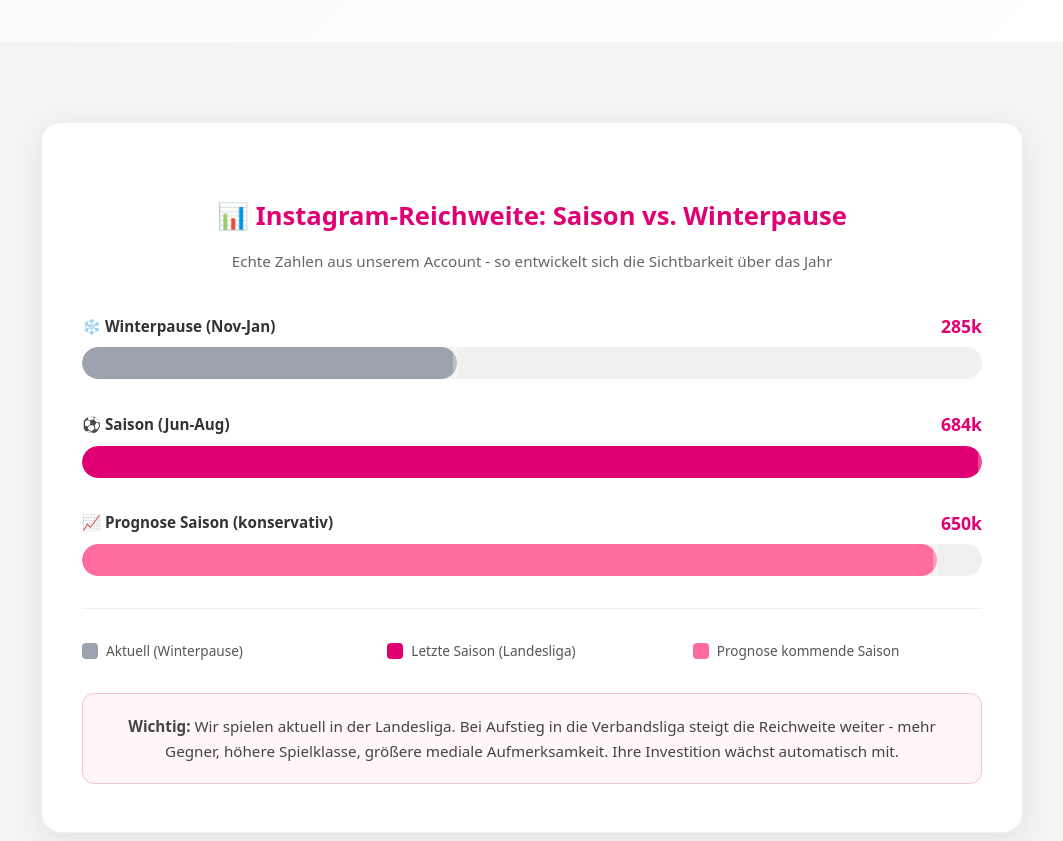
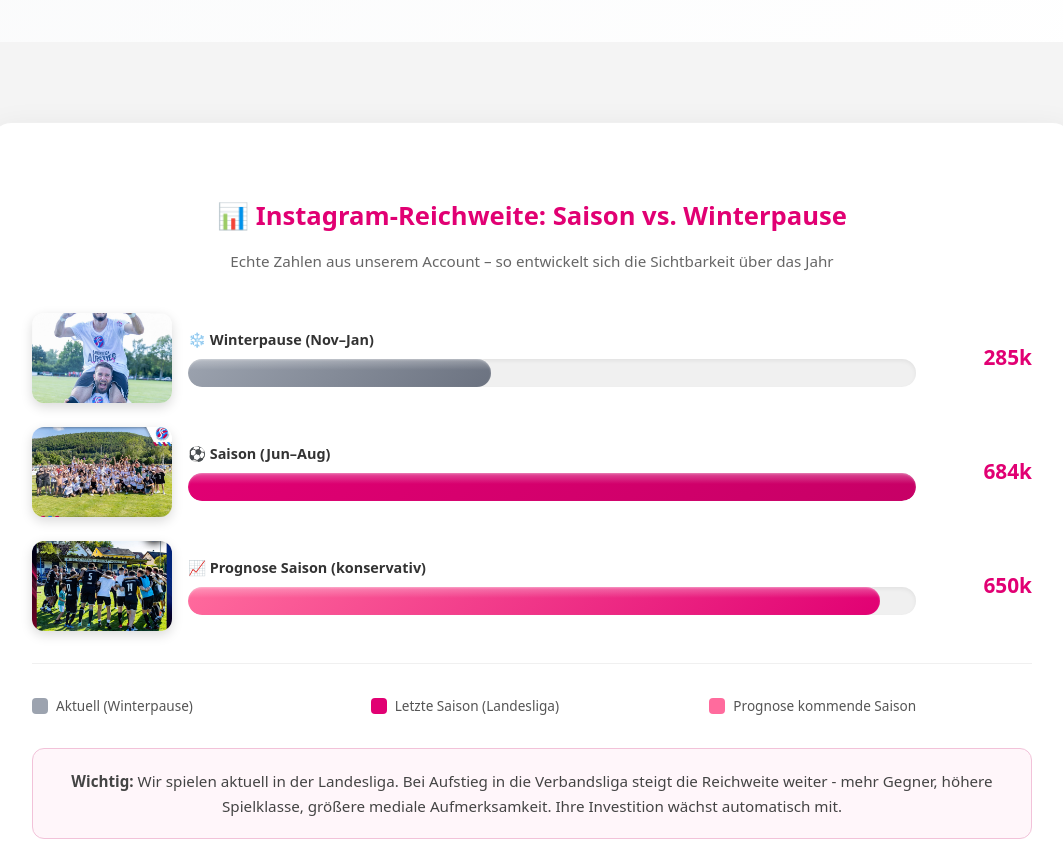
Before and after one commit to BigPun86/sportclub, a React (Vite) app: page /sponsoring in a window 1280 px wide. Shown: the part 7240-8081 px from the top of the page, without its empty margins (108-1171 px from the left). Built offline with nearby package versions, Linux system fonts and the light colour scheme.

Commit message:
feat: Finale Optimierungen - Instagram-Chart mit Mannschaftsfotos, Bus-Werbung vereinfacht, Fuchsbau präsentiert

```diff
--- a/src/components/InstagramChart.tsx
+++ b/src/components/InstagramChart.tsx
@@ -1,4 +1,5 @@
 import styled from "styled-components";
+import { getHeroImage } from "../utils/imageLoader";
 
 const ChartContainer = styled.div`
   background: white;
@@ -6,7 +7,7 @@ const ChartContainer = styled.div`
   padding: 2rem 1.5rem;
   box-shadow: 0 8px 32px rgba(0, 0, 0, 0.08);
   border: 1px solid #f0f0f0;
-  max-width: 900px;
+  max-width: 1000px;
   margin: 0 auto;
 
   @media (min-width: 768px) {
@@ -33,61 +34,91 @@ const ChartSubtitle = styled.p`
 const BarsContainer = styled.div`
   display: flex;
   flex-direction: column;
-  gap: 2rem;
+  gap: 1.5rem;
   margin-bottom: 2rem;
 `;
 
 const BarRow = styled.div`
+  display: grid;
+  grid-template-columns: 140px 1fr 100px;
+  gap: 1rem;
+  align-items: center;
+
+  @media (max-width: 768px) {
+    grid-template-columns: 1fr;
+    gap: 0.75rem;
+  }
+`;
+
+const BarImage = styled.img`
+  width: 140px;
+  height: 90px;
+  object-fit: cover;
+  border-radius: 12px;
+  box-shadow: 0 4px 12px rgba(0, 0, 0, 0.15);
+
+  @media (max-width: 768px) {
+    width: 100%;
+    height: 120px;
+  }
+`;
+
+const BarContent = styled.div`
   display: flex;
   flex-direction: column;
   gap: 0.5rem;
+  flex: 1;
 `;
 
 const BarLabel = styled.div`
-  display: flex;
-  justify-content: space-between;
-  align-items: center;
-  font-size: 0.95rem;
-  font-weight: 600;
+  font-size: 0.9rem;
+  font-weight: 700;
   color: #333;
-
-  span:first-child {
   display: flex;
   align-items: center;
   gap: 0.5rem;
-  }
-
-  span:last-child {
-    color: #e10073;
-    font-weight: 800;
-    font-size: 1.1rem;
-  }
 `;
 
 const BarTrack = styled.div`
   background: #f0f0f0;
   border-radius: 9999px;
-  height: 32px;
+  height: 28px;
   overflow: hidden;
   position: relative;
+  box-shadow: inset 0 2px 4px rgba(0, 0, 0, 0.06);
 `;
 
-const BarFill = styled.div<{ $percent: number; $color: string }>`
-  background: ${({ $color }) => $color};
+const BarFill = styled.div<{ $percent: number; $gradient: string }>`
+  background: ${({ $gradient }) => $gradient};
   height: 100%;
   width: ${({ $percent }) => $percent}%;
   border-radius: 9999px;
-  transition: width 0.8s cubic-bezier(0.4, 0, 0.2, 1);
+  transition: width 1s cubic-bezier(0.4, 0, 0.2, 1);
   position: relative;
+  box-shadow: inset 0 1px 2px rgba(255, 255, 255, 0.3);
 
   &::after {
     content: "";
     position: absolute;
     top: 0;
+    left: 0;
     right: 0;
-    width: 4px;
-    height: 100%;
-    background: rgba(255, 255, 255, 0.3);
+    height: 40%;
+    background: linear-gradient(to bottom, rgba(255,255,255,0.3), transparent);
+    border-radius: 9999px 9999px 0 0;
+  }
+`;
+
+const BarValue = styled.div`
+  font-size: 1.3rem;
+  font-weight: 900;
+  color: #e10073;
+  text-align: right;
+  white-space: nowrap;
+
+  @media (max-width: 768px) {
+    text-align: center;
+    font-size: 1.5rem;
   }
 `;
 
@@ -130,22 +161,25 @@ const HighlightBox = styled.div`
 
 const chartData = [
   {
-    label: "Winterpause (Nov-Jan)",
+    label: "Winterpause (Nov–Jan)",
     value: 285000,
-    color: "#9ca3af",
+    gradient: "linear-gradient(135deg, #9ca3af, #6b7280)",
     icon: "❄️",
+    image: getHeroImage("herren/herren_8"),
   },
   {
-    label: "Saison (Jun-Aug)",
+    label: "Saison (Jun–Aug)",
     value: 684000,
-    color: "#e10073",
+    gradient: "linear-gradient(135deg, #e10073, #c70066)",
     icon: "⚽",
+    image: getHeroImage("herren/herren_6"),
   },
   {
     label: "Prognose Saison (konservativ)",
     value: 650000,
-    color: "#ff6b9d",
+    gradient: "linear-gradient(135deg, #ff6b9d, #e10073)",
     icon: "📈",
+    image: getHeroImage("herren/herren_16"),
   },
 ];
 
@@ -156,23 +190,24 @@ export default function InstagramChart() {
     <ChartContainer>
       <ChartTitle>📊 Instagram-Reichweite: Saison vs. Winterpause</ChartTitle>
       <ChartSubtitle>
-        Echte Zahlen aus unserem Account - so entwickelt sich die Sichtbarkeit über das Jahr
+        Echte Zahlen aus unserem Account – so entwickelt sich die Sichtbarkeit über das Jahr
       </ChartSubtitle>
       <BarsContainer>
         {chartData.map((bar) => (
           <BarRow key={bar.label}>
+            <BarImage src={bar.image} alt={bar.label} />
+            <BarContent>
               <BarLabel>
-              <span>
                 {bar.icon} {bar.label}
-              </span>
-              <span>{(bar.value / 1000).toFixed(0)}k</span>
               </BarLabel>
               <BarTrack>
                 <BarFill
                   $percent={(bar.value / maxValue) * 100}
-                $color={bar.color}
+                  $gradient={bar.gradient}
                 />
               </BarTrack>
+            </BarContent>
+            <BarValue>{(bar.value / 1000).toFixed(0)}k</BarValue>
           </BarRow>
         ))}
       </BarsContainer>
```
Lines whose indentation alone changed are shown as unchanged.
